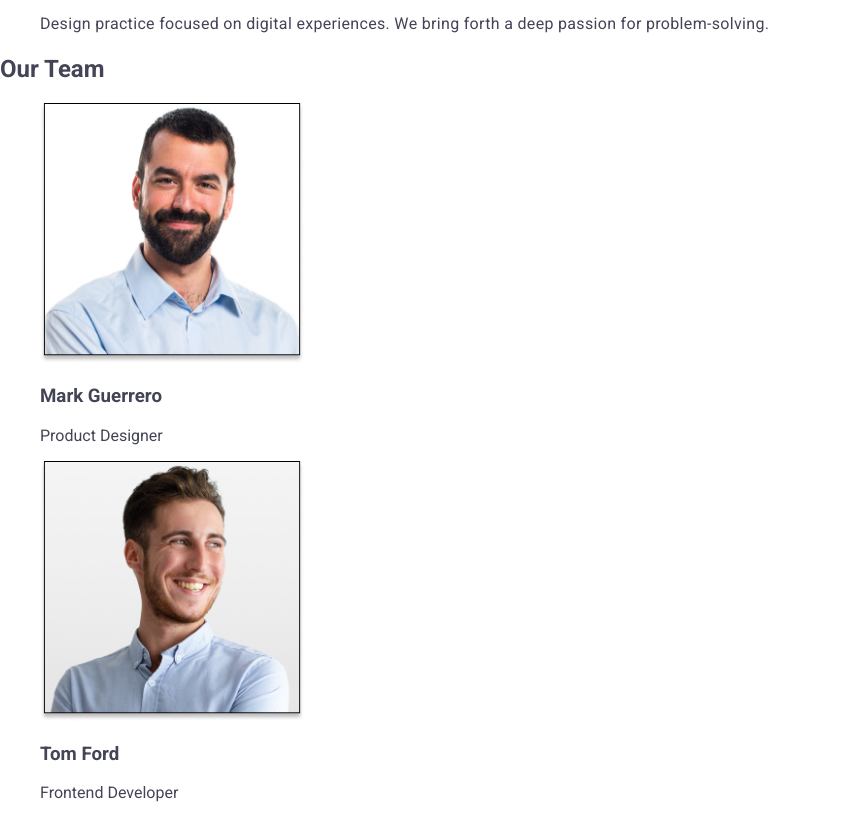
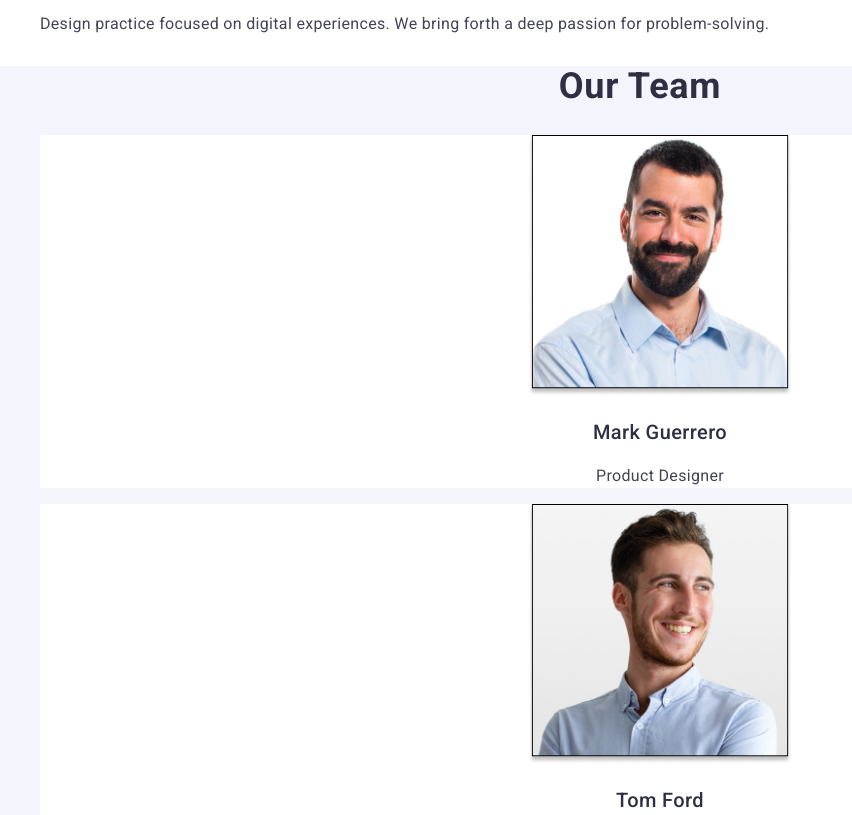
Before and after one commit to Me1nychuk/goit-markup-hw-02, a plain HTML site: page index.html in a window 1280 px wide. Shown: the part 720-1535 px from the top of the page, without its empty margins (0-852 px from the left). Drawn offline with nearby package versions, Linux system fonts and the light colour scheme.

Commit message:
Add css for section№3

```diff
--- a/css/style.css
+++ b/css/style.css
@@ -127,5 +127,36 @@ ul li {
 }
 
 /* section_03  */
+.section-03 {
+  background: #f4f4fd;
+  text-align: center;
+}
+.section-03-title {
+  color: var(--navyblue);
+  font-size: 36px;
+  font-weight: 700;
+  line-height: 40px; /* 111.111% */
+  letter-spacing: 0.72px;
+  text-transform: capitalize;
+}
+.section-03-list .section-03-list-item {
+  background: #fff;
+}
+.section-03-list .section-03-list-item .section-03-list-name {
+  color: var(--navyblue);
+  font-size: 20px;
+  font-weight: 500;
+  line-height: 24px; /* 120% */
+  letter-spacing: 0.4px;
+}
+
+.section-03-list .section-03-list-item .section-03-list-text {
+  color: var(--slate);
+  font-size: 16px;
+  font-weight: 400;
+  line-height: 24px; /* 150% */
+  letter-spacing: 0.32px;
+}
+
 /* section_04  */
 /* footer */
--- a/index.html
+++ b/index.html
@@ -99,47 +99,55 @@
       </section>
 
       <!-- section_03 -->
-      <section>
-        <h2>Our Team</h2>
-        <ul>
-          <li>
+      <section class="section-03">
+        <h2 class="section-03-title">Our Team</h2>
+        <ul class="section-03-list">
+          <li class="section-03-list-item">
             <img
               src="./images/team/Mark_Guerrero.jpg"
               alt="Mark Guerrero"
               width="264"
+              class="section-03-list-photo"
             />
 
-            <h3>Mark Guerrero</h3>
-            <p>Product Designer</p>
+            <h3 class="section-03-list-name">Mark Guerrero</h3>
+            <p class="section-03-list-text">Product Designer</p>
           </li>
 
-          <li>
-            <img src="./images/team/Tom_Ford.jpg" alt="Tom Ford" width="264" />
+          <li class="section-03-list-item">
+            <img
+              src="./images/team/Tom_Ford.jpg"
+              alt="Tom Ford"
+              width="264"
+              class="section-03-list-photo"
+            />
 
-            <h3>Tom Ford</h3>
-            <p>Frontend Developer</p>
+            <h3 class="section-03-list-name">Tom Ford</h3>
+            <p class="section-03-list-text">Frontend Developer</p>
           </li>
 
-          <li>
+          <li class="section-03-list-item">
             <img
               src="./images/team/Camila_Garcia.jpg"
               alt="Camila Garcia"
               width="264"
+              class="section-03-list-photo"
             />
 
-            <h3>Camila Garcia</h3>
-            <p>Marketing</p>
+            <h3 class="section-03-list-name">Camila Garcia</h3>
+            <p class="section-03-list-text">Marketing</p>
           </li>
 
-          <li>
+          <li class="section-03-list-item">
             <img
               src="./images/team/Daniel_Wilson.jpg"
               alt="Daniel Wilson"
               width="264"
+              class="section-03-list-photo"
             />
 
-            <h3>Daniel Wilson</h3>
-            <p>UI Designer</p>
+            <h3 class="section-03-list-name">Daniel Wilson</h3>
+            <p class="section-03-list-text">UI Designer</p>
           </li>
         </ul>
       </section>
```
